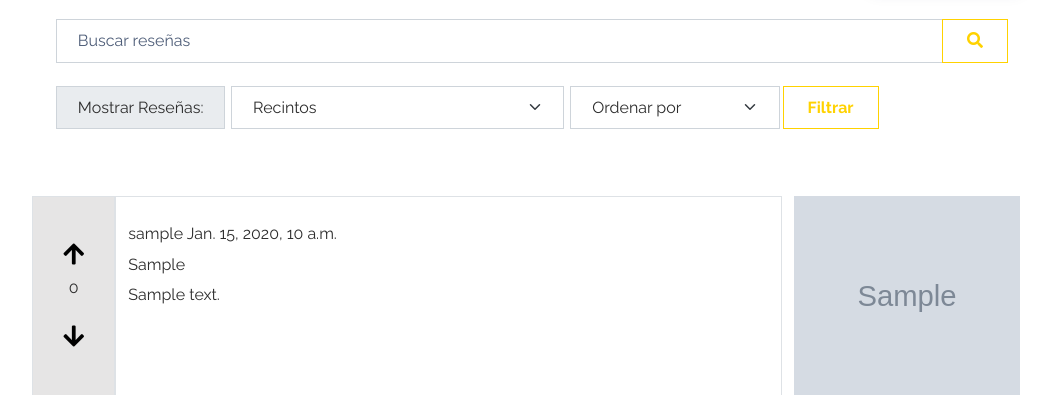
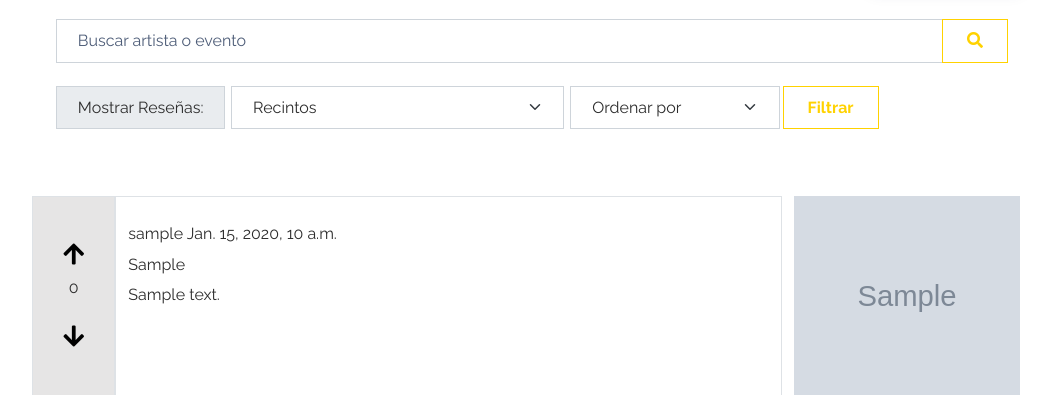
Before and after one commit to DCC-CC4401/2023-1-Grupo-16, a Django app: page /reviews/ in a window 1280 px wide. Shown: the part 77-472 px from the top of the page, without its empty margins (108-1159 px from the left). Run offline with Django 4.2, Linux system fonts and the light colour scheme; tables that the repository leaves empty hold one stand-in row (values such as "Sample post"); grey boxes marked "Sample" are stand-in pictures; some libraries are stand-ins or nearby versions.

Commit message:
style: change text in search

```diff
--- a/rateyourseat/app_inicial/templates/app_inicial/reviews.html
+++ b/rateyourseat/app_inicial/templates/app_inicial/reviews.html
@@ -12,7 +12,7 @@
         <div class="container py-5">
             <form method="GET">
                 <div class="input-group">
-                    <input name="searchReview" class="form-control" type="text" placeholder="Buscar reseñas" aria-label="Search" aria-describedby="button-addon2" />
+                    <input name="searchReview" class="form-control" type="text" placeholder="Buscar artista o evento" aria-label="Search" aria-describedby="button-addon2" />
                     <button id="button-addon2" class="btn btn-outline-secondary" type="submit">
                         <i class="fas fa-search"></i>
                     </button>
```
